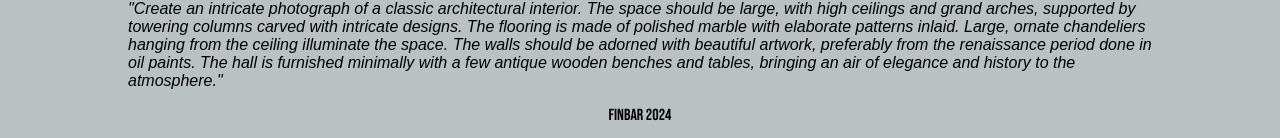
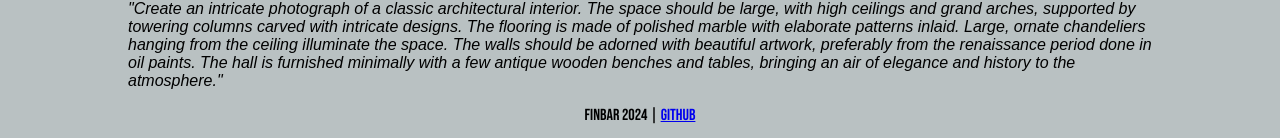
Before and after one commit to DerekGary69/imagegen, a plain HTML site: page index.html in a window 1280 px wide. Shown: the part 1053-1191 px from the top of the page. Drawn offline with nearby package versions, Linux system fonts and the light colour scheme.

Commit message:
Remove commented out code and add Github link to footer

```diff
--- a/index.html
+++ b/index.html
@@ -267,18 +267,7 @@
     <button class="button readylisten" id="generate">Generate</button>
     <p id="exampleprompt"><i>"Create an intricate photograph of a classic architectural interior. The space should be large, with high ceilings and grand arches, supported by towering columns carved with intricate designs. The flooring is made of polished marble with elaborate patterns inlaid. Large, ornate chandeliers hanging from the ceiling illuminate the space. The walls should be adorned with beautiful artwork, preferably from the renaissance period done in oil paints. The hall is furnished minimally with a few antique wooden benches and tables, bringing an air of elegance and history to the atmosphere."</i></p>
     <div id="imglist">
-        <!-- <div class="gen">
-            <img class="genimg" src="https://oaidalleapiprodscus.blob.core.windows.net/private/org-7rtsh16ah6ccSK2YSCAK58Am/user-wSPrJs72uIlK35JB3GReiEVA/img-zGV0ZAUa0lUoxD7ObfAI8Bsn.png?st=2024-02-02T01%3A26%3A23Z&amp;se=2024-02-02T03%3A26%3A23Z&amp;sp=r&amp;sv=2021-08-06&amp;sr=b&amp;rscd=inline&amp;rsct=image/png&amp;skoid=6aaadede-4fb3-4698-a8f6-684d7786b067&amp;sktid=a48cca56-e6da-484e-a814-9c849652bcb3&amp;skt=2024-02-02T02%3A20%3A54Z&amp;ske=2024-02-03T02%3A20%3A54Z&amp;sks=b&amp;skv=2021-08-06&amp;sig=ATFd1a%2BV727EYTbWJi64wjhcfAcC3Dv6ljz/dkzZDBc%3D">
-            <div class="toggleDescContainer">
-                <p class="imgdesc">
-                    "Create an intricate photograph of a classic architectural interior. The space should be large, with high ceilings and grand arches, supported by towering columns carved with intricate designs. The flooring is made of polished marble with elaborate patterns inlaid. Large, ornate chandeliers hanging from the ceiling illuminate the space. The walls should be adorned with beautiful artwork, preferably from the renaissance period done in oil paints. The hall is furnished minimally with a few antique wooden benches and tables, bringing an air of elegance and history to the atmosphere."
-                </p>
-            </div>
-            <span class="toggleDesc material-symbols-outlined">
-                description
-            </span>
-        </div> -->
     </div>
 </body>
-<footer>FINBAR 2024</footer>
+<footer>FINBAR 2024 | <a href="https://github.com/DerekGary69/imagegen" target="_blank">Github</a></footer>
 </html>
```
Also changed, not shown: readme.md (added).
